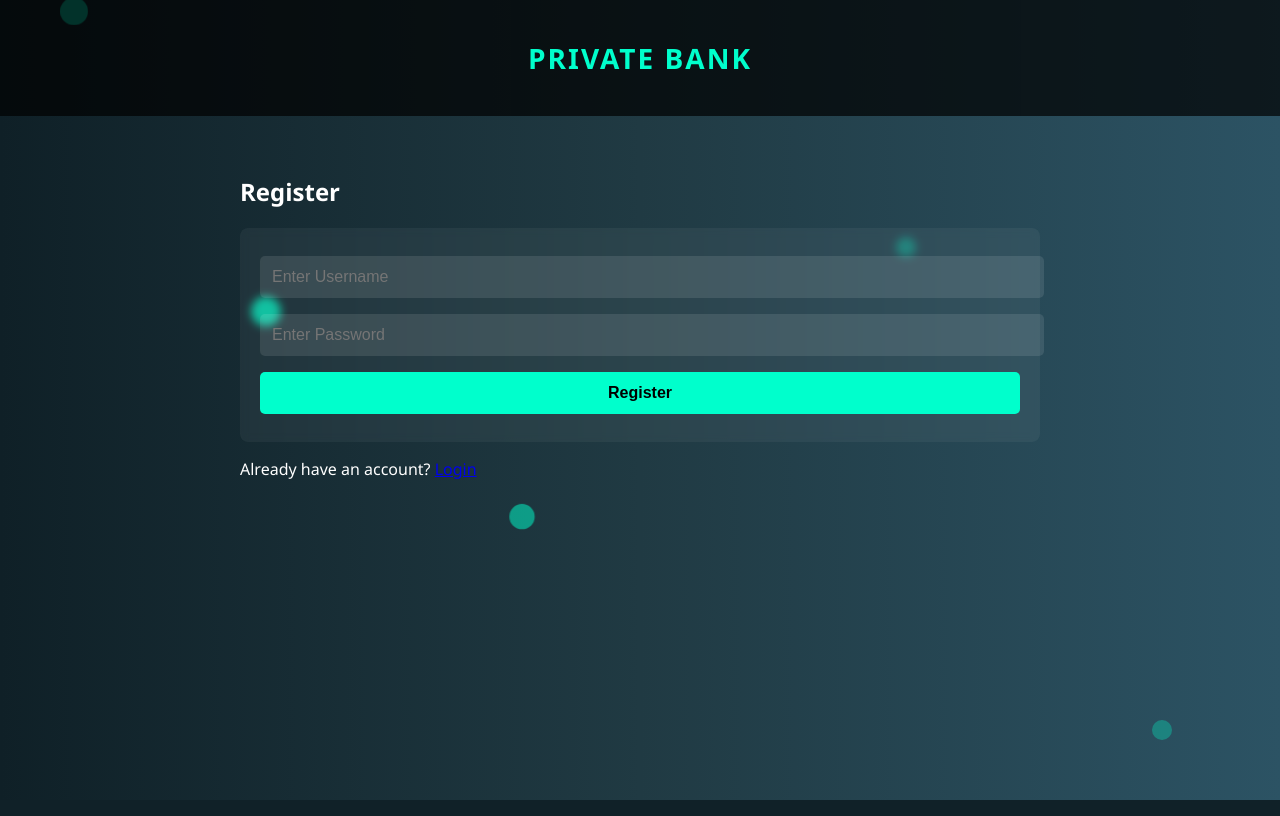
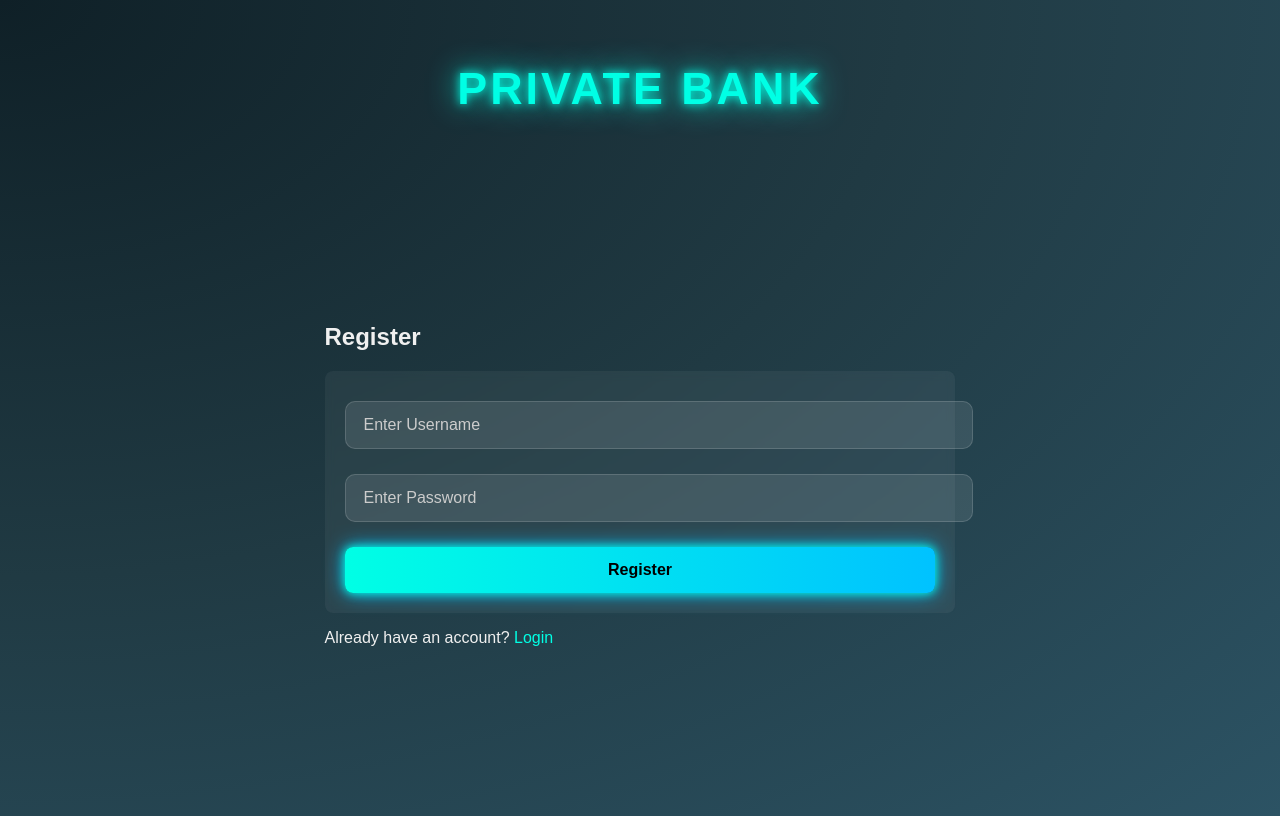
Before and after one commit to samyyy25/Bank_Management_System, a Flask app: page /auth/register in a window 1280 px wide. Run offline with Flask 3, Linux system fonts and the light colour scheme.

Commit message:
Update style.css

```diff
--- a/run/static/style.css
+++ b/run/static/style.css
@@ -1,27 +1,64 @@
 /* Reset and Base Styles */
 body {
-font-family: 'Segoe UI', sans-serif;
-margin: 0;
-padding: 0;
-background: linear-gradient(to right, #0f2027, #203a43, #2c5364);
-color: #fff;
+    font-family: 'Rubik', sans-serif;
+    background: radial-gradient(ellipse at top left, #0f2027, #203a43, #2c5364);
+    color: #f0f0f0;
+    min-height: 100vh;
+    display: flex;
+    flex-direction: column;
     overflow-x: hidden;
     position: relative;
-min-height: 100vh;
 }
 
+
 header {
-background: rgba(0, 0, 0, 0.7);
-padding: 20px;
+    background: transparent;
+    padding: 25px 0 15px;
     text-align: center;
     position: relative;
-z-index: 10;
+    z-index: 2;
 }
 
-header .logo {
-font-size: 28px;
-letter-spacing: 2px;
-color: #00ffcc;
+header h1 {
+    font-family: 'Orbitron', sans-serif;
+    color: #00ffe5;
+    font-size: 2.8rem;
+    text-shadow: 0 0 10px #00ffe5, 0 0 30px #00ffe5;
+    letter-spacing: 3px;
+}
+.card {
+  background: rgba(255, 255, 255, 0.05);
+  backdrop-filter: blur(10px);
+  border-radius: 15px;
+  padding: 30px 25px;
+  margin: 20px auto;
+  max-width: 420px;
+  box-shadow: 0 15px 40px rgba(0,0,0,0.3);
+}
+
+input,
+button {
+  width: 100%;
+  padding: 12px 15px;
+  margin-top: 10px;
+  border-radius: 8px;
+  font-size: 1rem;
+}
+
+form {
+  margin-top: 10px;
+}
+
+
+@keyframes fadeInSlide {
+    from {
+        opacity: 0;
+        transform: translateY(40px);
+    }
+    to {
+        opacity: 1;
+        transform: translateY(0);
+    }
 }
 
 nav a {
@@ -52,30 +89,49 @@ border-radius: 8px;
 backdrop-filter: blur(4px);
 }
 
-input, button {
-padding: 12px;
-margin: 8px 0;
-border: none;
+input[type="text"],
+input[type="password"],
+input[type="number"] {
     width: 100%;
-font-size: 16px;
-border-radius: 5px;
+    padding: 14px 18px;
+    margin-bottom: 15px;
+    background: rgba(255, 255, 255, 0.1);
+    border: 1px solid rgba(255,255,255,0.15);
+    border-radius: 10px;
+    color: #fff;
+    font-size: 1rem;
+    transition: border 0.3s, box-shadow 0.3s;
 }
 
-input {
-background: rgba(255,255,255,0.1);
-color: #fff;
+input::placeholder {
+    color: #ccc;
+}
+
+input:focus {
+    outline: none;
+    border-color: #00ffe5;
+    box-shadow: 0 0 10px #00ffe5;
 }
 
 button {
-background: #00ffcc;
+    padding: 14px;
+    width: 100%;
+    background: linear-gradient(to right, #00ffe5, #00c2ff);
+    border: none;
+    border-radius: 8px;
     color: #000;
-font-weight: bold;
+    font-weight: 600;
+    font-size: 1rem;
     cursor: pointer;
-transition: background 0.3s;
+    box-shadow: 0 0 10px #00ffe5, 0 0 20px #00c2ff;
+    transition: 0.3s ease-in-out;
+    position: relative;
+    z-index: 1;
 }
 
 button:hover {
-background: #00cc99;
+    transform: scale(1.03);
+    box-shadow: 0 0 20px #00ffe5, 0 0 30px #00c2ff;
 }
 
 table {
@@ -97,64 +153,20 @@ th {
 background-color: rgba(0, 0, 0, 0.3);
 }
 
-/* Floating Animation Background */
-.floating-background {
+canvas#stars {
     position: fixed;
-top: 0;
-left: 0;
-width: 100%;
-height: 100%;
-z-index: 1;
-overflow: hidden;
+    top: 0; left: 0;
+    width: 100vw;
+    height: 100vh;
+    z-index: 0;
+    pointer-events: none;
 }
-
-.floating-background .circle {
-position: absolute;
-width: 20px;
-height: 20px;
-background: #00ffcc;
-border-radius: 50%;
-opacity: 0.3;
-animation: float 10s infinite ease-in-out;
+a {
+    color: #00ffe5;
+    text-decoration: none;
+    font-weight: 500;
+    transition: 0.3s;
 }
-
-.floating-background .circle:nth-child(1) {
-top: 10%;
-left: 5%;
-animation-delay: 0s;
+a:hover {
+    text-decoration: underline;
 }
-.floating-background .circle:nth-child(2) {
-top: 50%;
-left: 20%;
-animation-delay: 2s;
-}
-.floating-background .circle:nth-child(3) {
-top: 70%;
-left: 40%;
-animation-delay: 4s;
-}
-.floating-background .circle:nth-child(4) {
-top: 30%;
-left: 70%;
-animation-delay: 6s;
-}
-.floating-background .circle:nth-child(5) {
-top: 90%;
-left: 90%;
-animation-delay: 8s;
-}
-
-@keyframes float {
-0% {
-transform: translateY(0) scale(1);
-opacity: 0.3;
-}
-50% {
-transform: translateY(-100px) scale(1.5);
-opacity: 0.7;
-}
-100% {
-transform: translateY(0) scale(1);
-opacity: 0.3;
-}
-}
```
Lines whose indentation alone changed are shown as unchanged.
